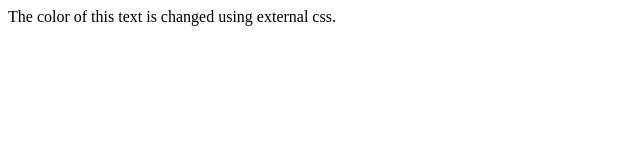
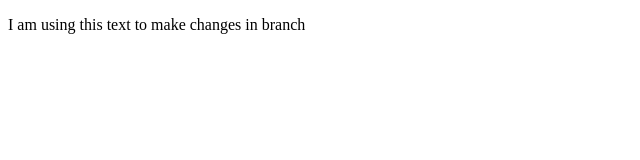
Before and after one commit to ori-Shadow/LetsGitStarted, a plain HTML site: page index.html in a window 1280 px wide. Shown: the whole page, without its empty margins (0-640 px from the left). Drawn offline with Linux system fonts and the light colour scheme.

Commit message:
feature1 Added

```diff
--- a/index.html
+++ b/index.html
@@ -1 +1,11 @@
-<p>The color of this text is changed using external css.</p>
+<!DOCTYPE html>
+<html lang="en">
+<head>
+    <meta charset="UTF-8">
+    <meta name="viewport" content="width=device-width, initial-scale=1.0">
+    <title>LGS</title>
+</head>
+<body>
+    <p>I am using this text to make changes in branch</p>
+</body>
+</html>
```
